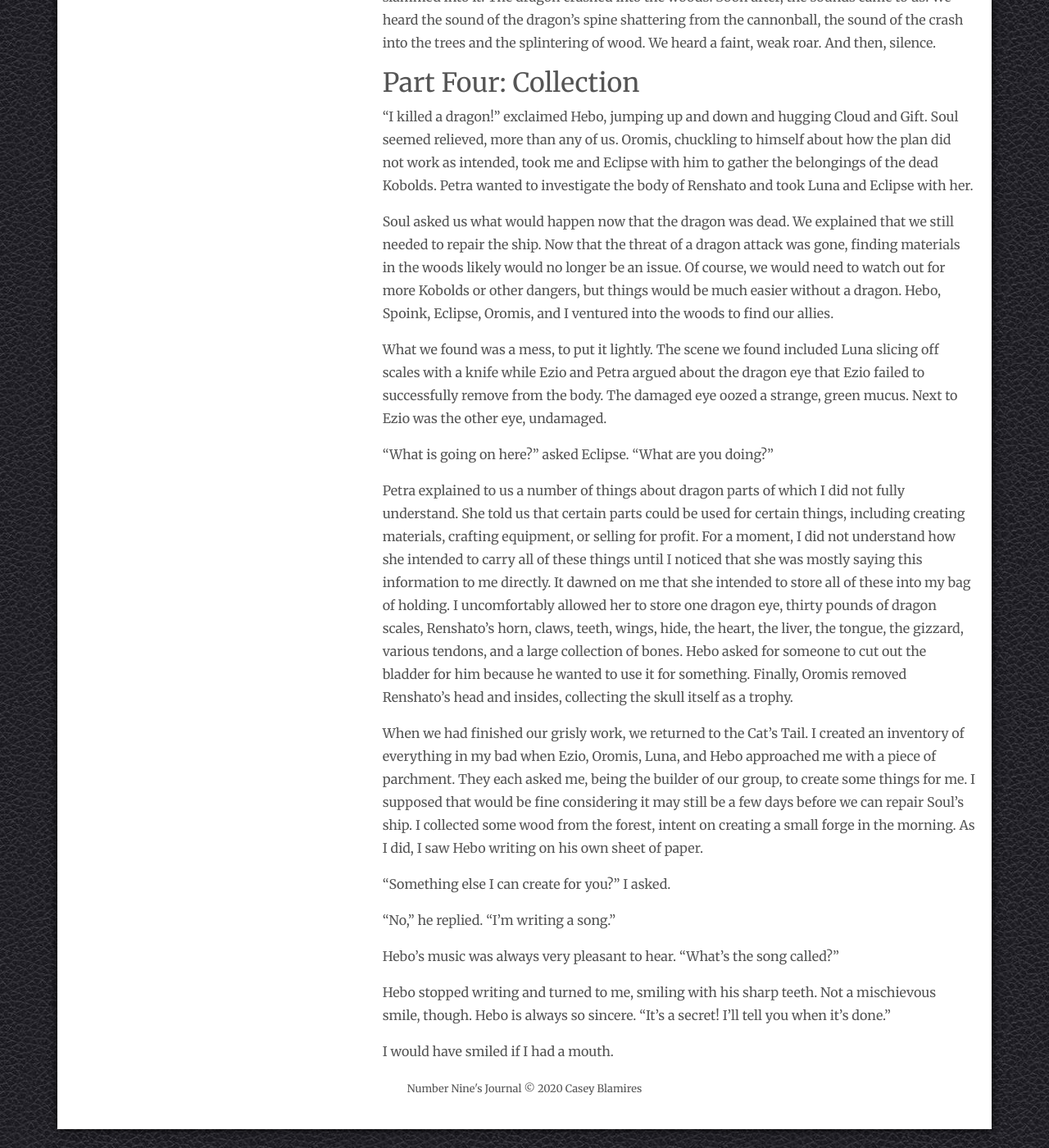
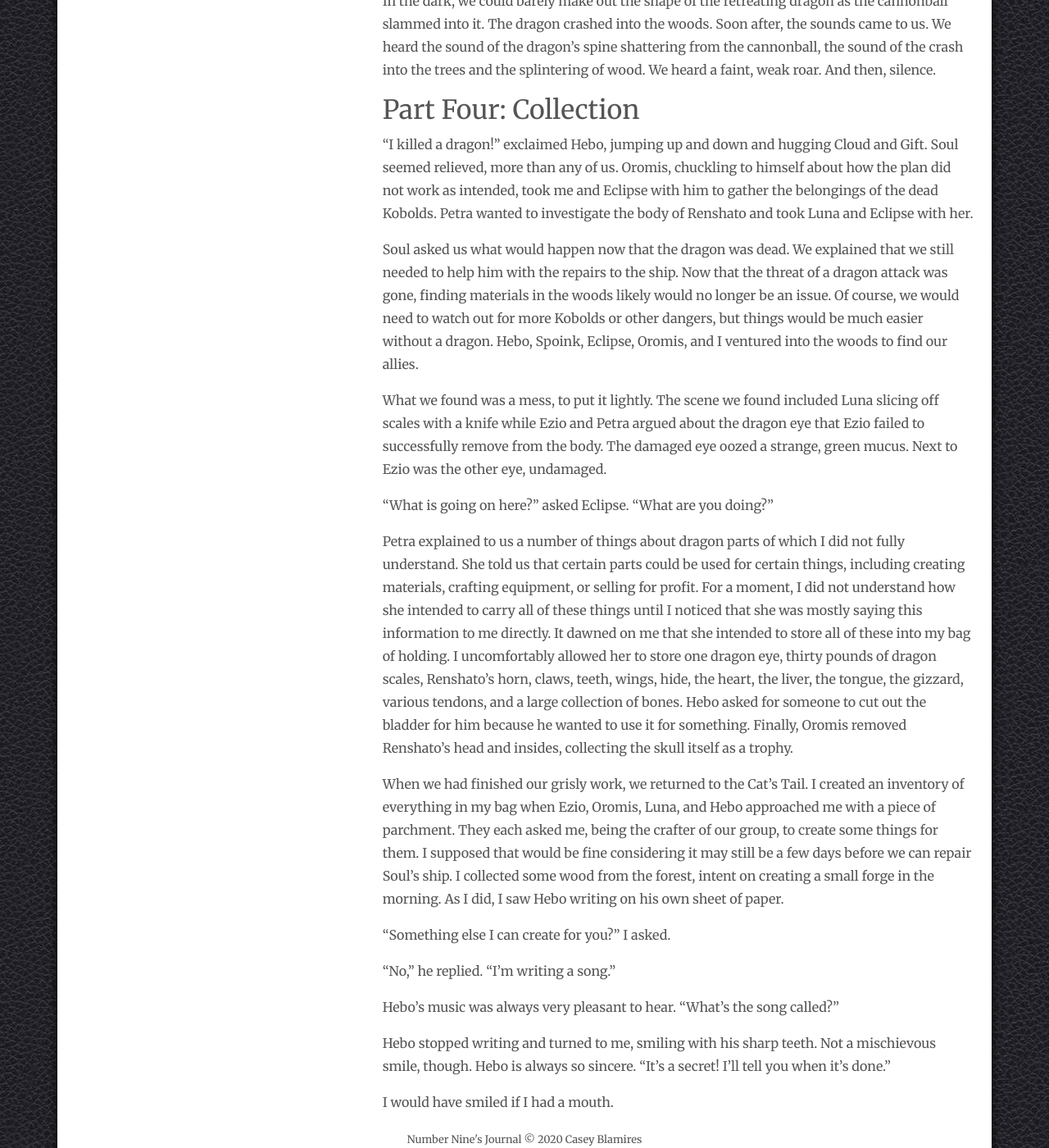
Before and after one commit to clblamires/ninesjournal, a Jekyll site: the page built from _posts/2019-11-04-hebos-new-song.md, in a window 1280 px wide and 1400 px high, scrolled down 4839 px. Shown: the whole window at 82% size. Built offline with Jekyll 4.4.1, drawn with Linux system fonts in a browser that asks for light colours; nearby versions of some CDN libraries; some of the changed text lies outside the part shown.

Commit message:
Update Episodes “2019-11-04-hebos-new-song”

```diff
--- a/_posts/2019-11-04-hebos-new-song.md
+++ b/_posts/2019-11-04-hebos-new-song.md
@@ -5,18 +5,19 @@ date: 2019-11-04T19:40:26.959Z
 recorded: 'Nov 2, 2019'
 episode: '14'
 adventure: greatones
-summary: "Armed with the spoils of the ocean cave, the Great Ones prepare to encounter Renshato again. To survive, they have two choices: continue serving the dragon, or kill it."
+summary: >-
+  Armed with the spoils of the ocean cave, the Great Ones prepare to encounter
+  Renshato again. To survive, they have two choices: continue serving the
+  dragon, or kill it.
 levelup: true
 ---
-
-{:.quote}
-I do not understand religion. But I mean to learn more about it. Like you always said, knowledge makes us stronger.
+{:.quote} I do not understand religion. But I mean to learn more about it. Like you always said, knowledge makes us stronger. Besides, the teachings of Gond always spoke to me.
 
 Back at the Cat's Tail, the Great Ones sat together below deck to discuss our next course of action. We debated a few options, knowing that all of them would lead to a fight with the dragon. If we tried to quickly fix Soul's ship, we may get attacked during the repairs. If we fixed it and escaped the island, the dragon could attack us at sea while we have no cover. We could find the dragon and deliver the spell scroll - that which we collectively decided was what the dragon sought - and get ambushed by the dragon afterwards. No matter what we thought to do, it seemed that we would eventually need to defend ourselves. Dragons are unpredictable.
 
 ## Part One: The Plan
 
-Oromis thought of a different approach. What if we attacked first? He was a soldier, after all, and could think of a smart way for us to catch the dragon unawares. His plan seemed simple enough: give the dragon a _fake_ scroll. While the dragon was inspecting it, we could surround it and take it down.
+Oromis thought of a different approach. What if we attacked first? He was a soldier, after all, and could think of a smart way for us to catch the dragon unawares. His plan seemed simple enough: give the dragon a *fake* scroll. While the dragon was inspecting it, we could surround it and take it down.
 
 Petra could read and write Draconic, the language of that spell scroll, so Oromis had her start there. He gave her his quill and ink and she began transcribing the spell onto some old paper I had in my bag. Since this was not magical ink, the spell would not work and the dragon could not use it against us. Luna helped Petra with some of the markings while she worked.
 
@@ -44,7 +45,7 @@ I could not concentrate on listening to the rest of the message. A dart struck m
 
 Luna, having seen the Kobolds in the trees behind us, had already started blasting magic to defend us. Eclipse and Petra followed suit, though neither of them could see our attackers. Oromis leapt off the ship and charged straight into the woods. Hebo asked, “Um... what do... what do I do? I will stay with the cannon, I guess!”
 
-Ezio and the larger Kobold fought back and forth against each other. I loaded another shell into my cannon and raised it, only to be stabbed through the chest with a long rapier. My vision blurred briefly as sparks and smoke shot from my chest. My attacker, the other Kobold, wrapped itself in a spell of darkness and I could no longer see it. Injured, I shot towards Ezio’s attacker again and retreated. Oromis passed me, glowing with white and red energy and growling, _“WHERE IS IT?!”_ I weakly pointed in the direction before stumbling back to the ship. When I turned back, Oromis's axe was stained with blood. With a swipe, Ezio removed the head of the last Kobold.
+Ezio and the larger Kobold fought back and forth against each other. I loaded another shell into my cannon and raised it, only to be stabbed through the chest with a long rapier. My vision blurred briefly as sparks and smoke shot from my chest. My attacker, the other Kobold, wrapped itself in a spell of darkness and I could no longer see it. Injured, I shot towards Ezio’s attacker again and retreated. Oromis passed me, glowing with white and red energy and growling, *“WHERE IS IT?!”* I weakly pointed in the direction before stumbling back to the ship. When I turned back, Oromis's axe was stained with blood. With a swipe, Ezio removed the head of the last Kobold.
 
 Hebo and Eclipse insisted that I climb back into the Cat’s Tail for repairs. They helped me up as Luna and Petra ran towards the dead Kobolds. Hebo and Eclipse helped piece me back together and cast some strange magic to close the wounds. Recovered, I sent a message to Ezio and asked if he was alright. “We’re okay,” he replied. “We’re looking at the bodies now, and-” but he stopped speaking.
 
@@ -76,7 +77,7 @@ Oromis approached Renshato. “It’s a scroll,” he said. “Written in dragon
 
 Renshato’s eyes glittered for a moment and it made a strange growl that Petra said might have been a laugh. “Set it here at my feet.” Oromis complied, setting down the scroll.
 
-Unfortunately, the dragon did not look at the scroll again. Instead, its eyes fell upon Flamebreaker, currently slung over Oromis’s back. “That axe,” he said. “Dwarf, you did not have that axe before. Where did you find it?”
+Unfortunately, the dragon did not look at the scroll again. Instead, its eyes fell upon Flamebreaker, currently slung over Oromis’s back. “That axe,” he said. “You did not have that axe before, Dwarf. Where did you find it?”
 
 Oromis stammered, caught off guard by the question. “The... the cave. There were some ghosts in there and they had this-”
 
@@ -110,7 +111,7 @@ In the dark, we could barely make out the shape of the retreating dragon as the
 
 “I killed a dragon!” exclaimed Hebo, jumping up and down and hugging Cloud and Gift. Soul seemed relieved, more than any of us. Oromis, chuckling to himself about how the plan did not work as intended, took me and Eclipse with him to gather the belongings of the dead Kobolds. Petra wanted to investigate the body of Renshato and took Luna and Eclipse with her.
 
-Soul asked us what would happen now that the dragon was dead. We explained that we still needed to repair the ship. Now that the threat of a dragon attack was gone, finding materials in the woods likely would no longer be an issue. Of course, we would need to watch out for more Kobolds or other dangers, but things would be much easier without a dragon. Hebo, Spoink, Eclipse, Oromis, and I ventured into the woods to find our allies.
+Soul asked us what would happen now that the dragon was dead. We explained that we still needed to help him with the repairs to the ship. Now that the threat of a dragon attack was gone, finding materials in the woods likely would no longer be an issue. Of course, we would need to watch out for more Kobolds or other dangers, but things would be much easier without a dragon. Hebo, Spoink, Eclipse, Oromis, and I ventured into the woods to find our allies.
 
 What we found was a mess, to put it lightly. The scene we found included Luna slicing off scales with a knife while Ezio and Petra argued about the dragon eye that Ezio failed to successfully remove from the body. The damaged eye oozed a strange, green mucus. Next to Ezio was the other eye, undamaged.
 
@@ -118,7 +119,7 @@ What we found was a mess, to put it lightly. The scene we found included Luna sl
 
 Petra explained to us a number of things about dragon parts of which I did not fully understand. She told us that certain parts could be used for certain things, including creating materials, crafting equipment, or selling for profit. For a moment, I did not understand how she intended to carry all of these things until I noticed that she was mostly saying this information to me directly. It dawned on me that she intended to store all of these into my bag of holding. I uncomfortably allowed her to store one dragon eye, thirty pounds of dragon scales, Renshato’s horn, claws, teeth, wings, hide, the heart, the liver, the tongue, the gizzard, various tendons, and a large collection of bones. Hebo asked for someone to cut out the bladder for him because he wanted to use it for something. Finally, Oromis removed Renshato’s head and insides, collecting the skull itself as a trophy.
 
-When we had finished our grisly work, we returned to the Cat’s Tail. I created an inventory of everything in my bad when Ezio, Oromis, Luna, and Hebo approached me with a piece of parchment. They each asked me, being the builder of our group, to create some things for me. I supposed that would be fine considering it may still be a few days before we can repair Soul’s ship. I collected some wood from the forest, intent on creating a small forge in the morning. As I did, I saw Hebo writing on his own sheet of paper.
+When we had finished our grisly work, we returned to the Cat’s Tail. I created an inventory of everything in my bag when Ezio, Oromis, Luna, and Hebo approached me with a piece of parchment. They each asked me, being the crafter of our group, to create some things for them. I supposed that would be fine considering it may still be a few days before we can repair Soul’s ship. I collected some wood from the forest, intent on creating a small forge in the morning. As I did, I saw Hebo writing on his own sheet of paper.
 
 “Something else I can create for you?” I asked.
 
```
